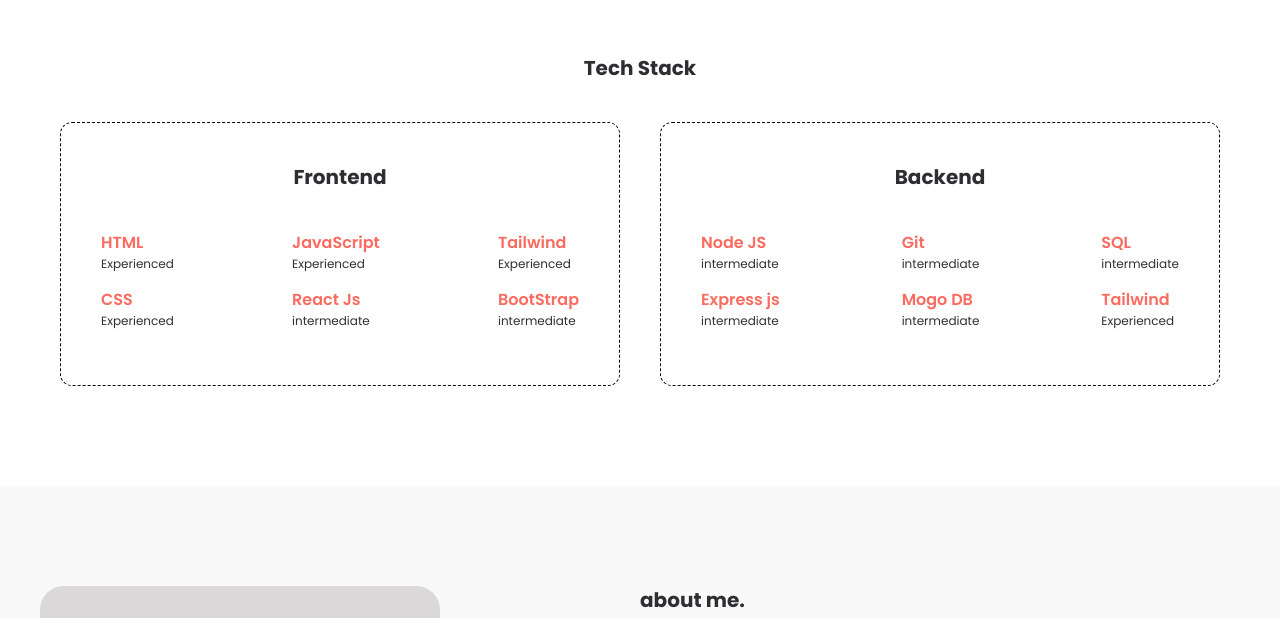
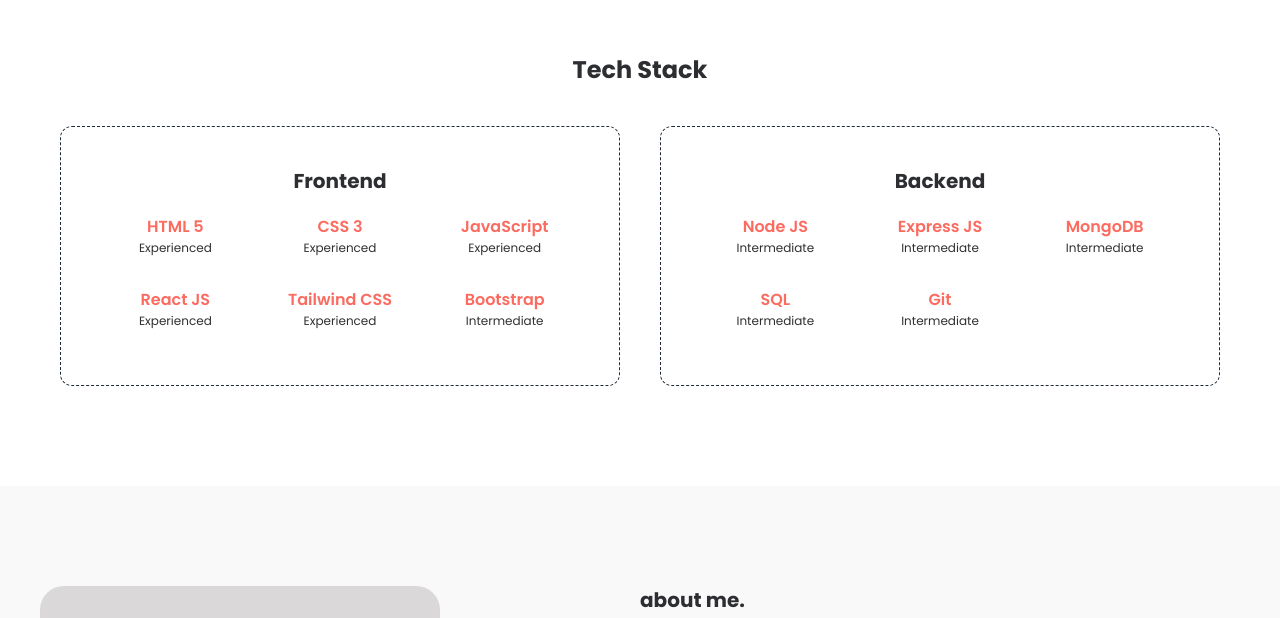
Before and after one commit to dev-sonukumar/sonuKumar, a React (Vite) app: page / in a window 1280 px wide. Shown: the part 886-1504 px from the top of the page. Built offline with nearby package versions, Linux system fonts and the light colour scheme.

Commit message:
new changes in UI

```diff
--- a/src/Components/pages/Home/Hero.jsx
+++ b/src/Components/pages/Home/Hero.jsx
@@ -4,7 +4,7 @@
 const Hero = () => {
   return (
     <>
-      <div className="w-full h-[80%] md:h-screen flex justify-center items-center flex-wrap bg-[#F9F9F9] mt-10">
+      <div className="w-full h-[80%] md:h-screen flex justify-center items-center flex-wrap bg-[#f3f4f6] mt-10">
         <div className="container flex justify-center items-center flex-col-reverse sm:flex-row gap-3 md:gap-10 text-center md:text-start">
           <div className="w-full md:w-[60%] mb-10">
             <h1 className="font-bold text-[40px] md:text-[60px] inline">
--- a/src/Components/techStack/TechStack.jsx
+++ b/src/Components/techStack/TechStack.jsx
@@ -1,98 +1,58 @@
 const TechStack = () => {
+  const frontendSkills = [
+    { name: "HTML 5", level: "Experienced" },
+    { name: "CSS 3", level: "Experienced" },
+    { name: "JavaScript", level: "Experienced" },
+    { name: "React JS", level: "Experienced" },
+    { name: "Tailwind CSS", level: "Experienced" },
+    { name: "Bootstrap", level: "Intermediate" },
+  ];
+
+  const backendSkills = [
+    { name: "Node JS", level: "Intermediate" },
+    { name: "Express JS", level: "Intermediate" },
+    { name: "MongoDB", level: "Intermediate" },
+    { name: "SQL", level: "Intermediate" },
+    { name: "Git", level: "Intermediate" },
+    // { name: "Tailwind CSS", level: "Experienced" },
+  ];
+
   return (
-    <div className="w-full border-dashed md:py-20 ">
-      <div className="container mx-auto">
-        <div className="flex justify-center items-center">
-          <h3 className="font-bold text-xl mb-10">Tech Stack</h3>
+    <section className="w-full py-10 md:py-20 border-dashed">
+      <div className="container mx-auto px-4">
+        <div className="text-center mb-10">
+          <h3 className="font-bold text-2xl">Tech Stack</h3>
         </div>
 
-        <div className="md:flex justify-between gap-10">
-          <div className="frontend-section md:w-1/2 p-10 border-black border border-dashed rounded-xl">
-            <h2 className="font-bold text-xl text-center  mb-5 md:mb-10">
-              Frontend
-            </h2>
-            <ul className="flex justify-between flex-wrap">
-              <div>
-                <li>
-                  <h3>HTML</h3>
-                  <p>Experienced</p>
+        <div className="grid md:grid-cols-2 gap-10">
+          {/* Frontend Section */}
+          <div className="frontend-section p-10  border-[1px] border-dark border-dashed rounded-xl ">
+            <h2 className="font-bold text-xl text-center mb-5">Frontend</h2>
+            <ul className="grid grid-cols-2 md:grid-cols-3 gap-4">
+              {frontendSkills.map((skill, index) => (
+                <li key={index} className="text-center">
+                  <h3 className="font-semibold">{skill.name}</h3>
+                  <p>{skill.level}</p>
                 </li>
-                <li>
-                  <h3>CSS</h3>
-                  <p>Experienced</p>
-                </li>
-              </div>
-
-              <div>
-                <li>
-                  <h3>JavaScript</h3>
-                  <p>Experienced</p>
-                </li>
-
-                <li>
-                  <h3>React Js</h3>
-                  <p>intermediate</p>
-                </li>
-              </div>
-
-              <div>
-                <li>
-                  <h3>Tailwind</h3>
-                  <p>Experienced</p>
-                </li>
-                <li>
-                  <h3>BootStrap</h3>
-                  <p>intermediate</p>
-                </li>
-              </div>
+              ))}
             </ul>
           </div>
 
-          {/* ----- Backend ---- */}
-
-          <div className="mt-5 md:mt-0 backend-section md:w-1/2 p-10 border-black border border-dashed rounded-xl">
-            <h2 className="font-bold text-xl text-center  mb-5 md:mb-10">
-              Backend
-            </h2>
-            <ul className="flex justify-between flex-wrap">
-              <div>
-                <li>
-                  <h3>Node JS</h3>
-                  <p>intermediate</p>
+          {/* Backend Section */}
+          <div className="backend-section p-10 border-[1px] border-dark border-dashed rounded-xl">
+            <h2 className="font-bold text-xl text-center mb-5">Backend</h2>
+            <ul className="grid grid-cols-2 md:grid-cols-3 gap-4">
+              {backendSkills.map((skill, index) => (
+                <li key={index} className="text-center">
+                  <h3 className="font-semibold">{skill.name}</h3>
+                  <p>{skill.level}</p>
                 </li>
-                <li>
-                  <h3>Express js</h3>
-                  <p>intermediate</p>
-                </li>
-              </div>
-
-              <div>
-                <li>
-                  <h3>Git</h3>
-                  <p>intermediate</p>
-                </li>
-
-                <li>
-                  <h3>Mogo DB</h3>
-                  <p>intermediate</p>
-                </li>
-              </div>
-
-              <div>
-                <li>
-                  <h3>SQL</h3>
-                  <p>intermediate</p>
-                </li>
-                <li>
-                  <h3>Tailwind</h3>
-                  <p>Experienced</p>
-                </li>
-              </div>
+              ))}
             </ul>
           </div>
         </div>
       </div>
-    </div>
+    </section>
   );
 };
 
```
